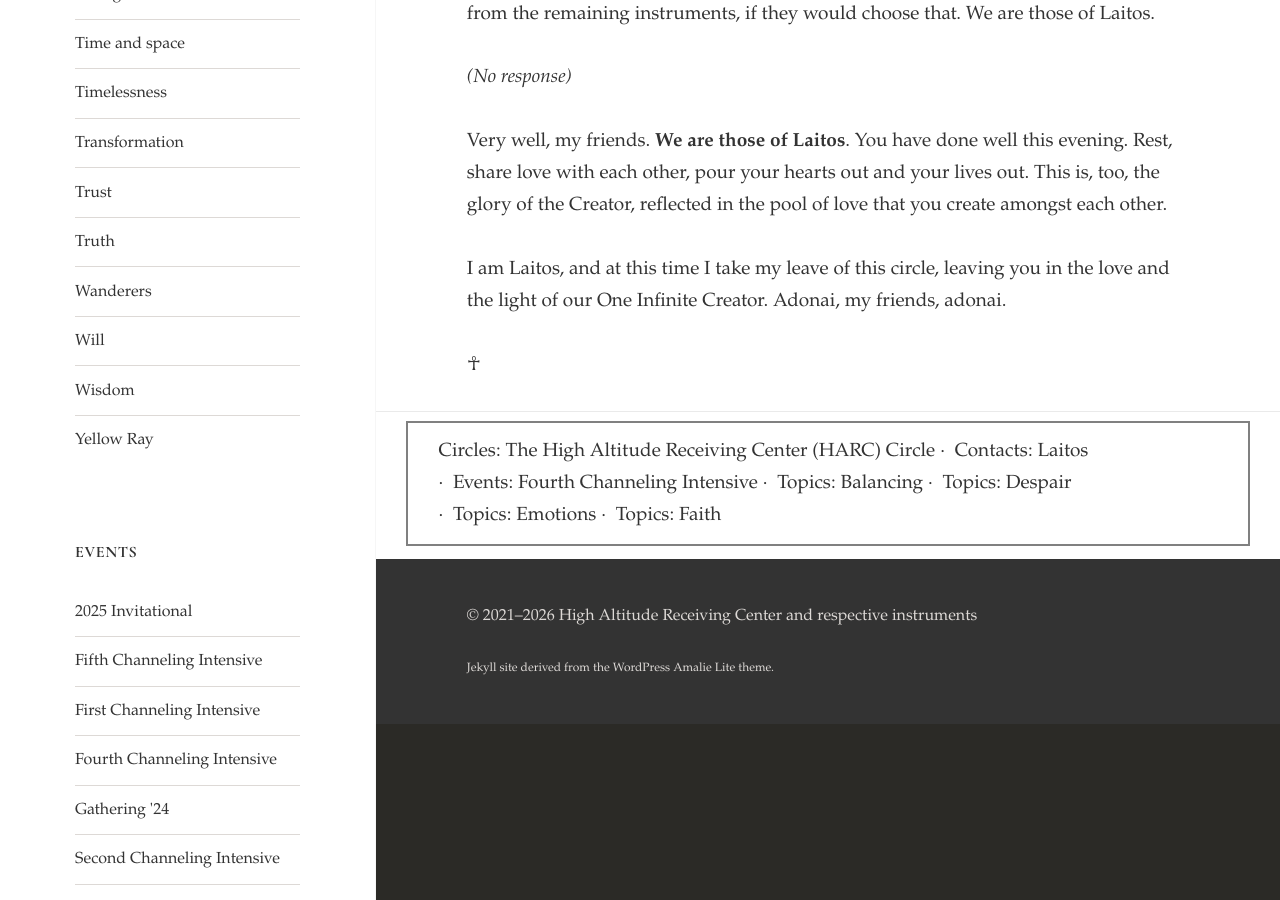
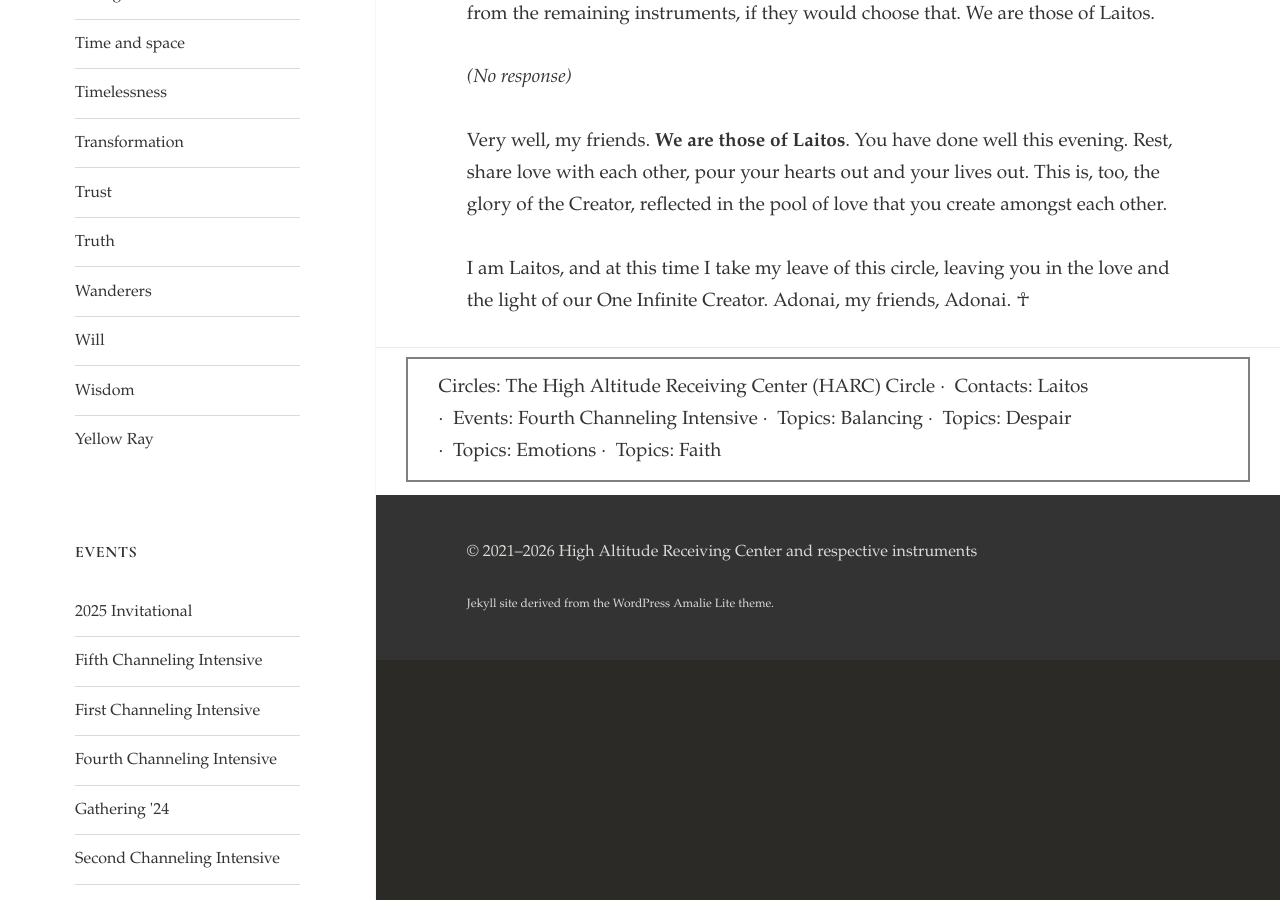
Before and after one commit to oswg/harc, a Jekyll site: the page built from _posts/2023-06-16_harc_ci4_002.md, in a window 1280 px wide and 900 px high, scrolled down 6027 px. Built offline with Jekyll 4.4.1, drawn with Linux system fonts in a browser that asks for light colours.

Commit message:
fix ankh endmark

```diff
--- a/_posts/2023-06-16_harc_ci4_002.md
+++ b/_posts/2023-06-16_harc_ci4_002.md
@@ -67,4 +67,4 @@ _(No response)_
 
 Very well, my friends. **We are those of Laitos**. You have done well this evening. Rest, share love with each other, pour your hearts out and your lives out. This is, too, the glory of the Creator, reflected in the pool of love that you create amongst each other.
 
-I am Laitos, and at this time I take my leave of this circle, leaving you in the love and the light of our One Infinite Creator. Adonai, my friends, adonai.
+I am Laitos, and at this time I take my leave of this circle, leaving you in the love and the light of our One Infinite Creator. Adonai, my friends, Adonai. ☥
```
